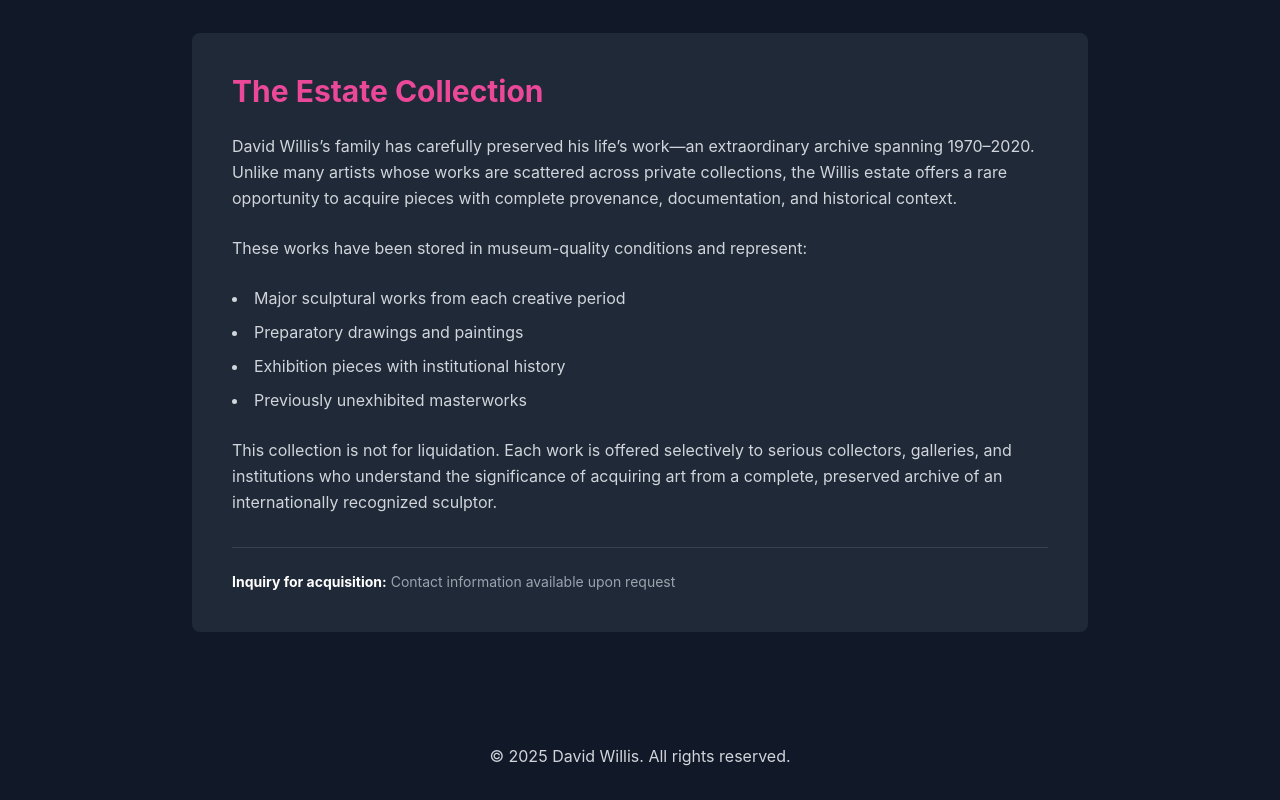
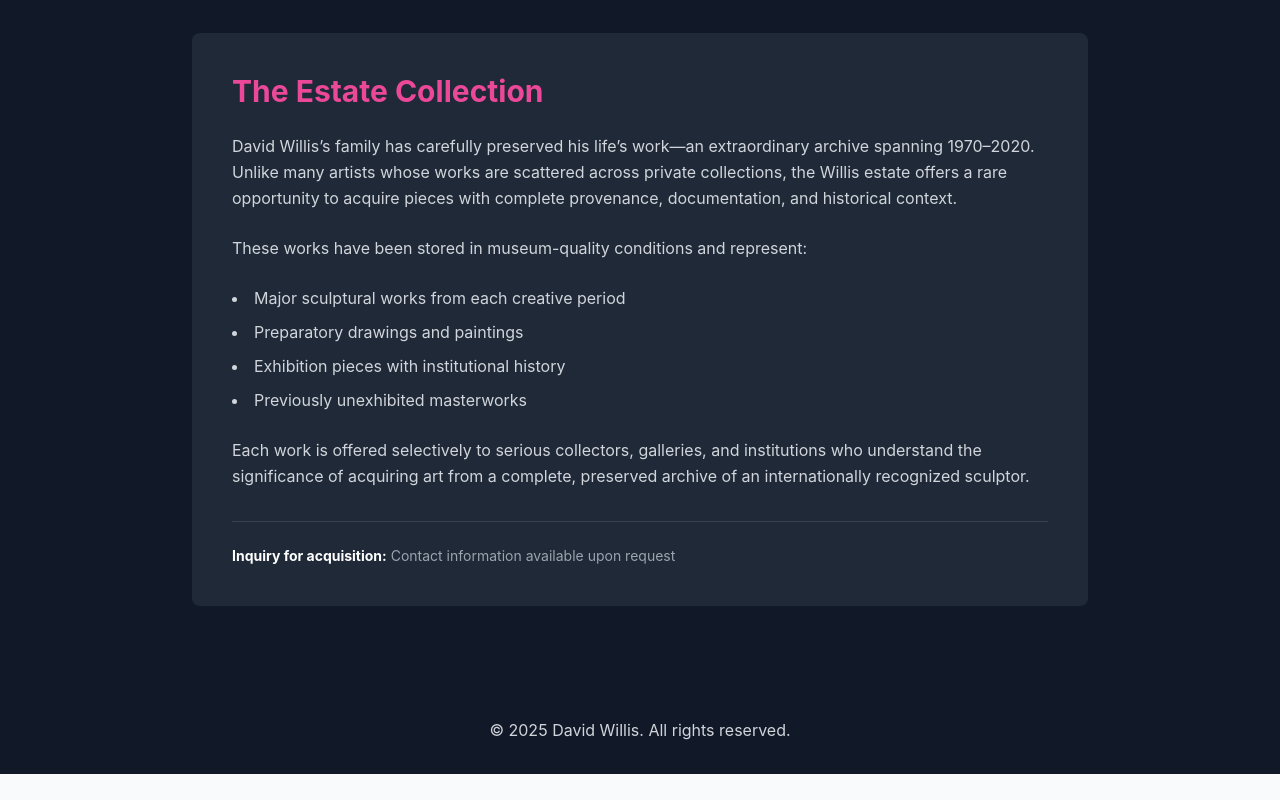
Before and after one commit to humboldtscabinet/davidwillisartist, a Next.js app: page / in a window 1280 px wide. Shown: the part 4955-5755 px from the top of the page. After the commit the page ends 5729 px from the top, so only its background shows below. Built offline with nearby package versions, Linux system fonts and the light colour scheme.

Commit message:
edit: remove liquidation statement from legacy section

```diff
--- a/components/LegacySection.tsx
+++ b/components/LegacySection.tsx
@@ -36,7 +36,7 @@ export default function LegacySection() {
             <li>Previously unexhibited masterworks</li>
           </ul>
           <p className="text-gray-300 leading-relaxed mb-8">
-            This collection is not for liquidation. Each work is offered selectively to serious collectors, galleries, and institutions who understand the significance of acquiring art from a complete, preserved archive of an internationally recognized sculptor.
+            Each work is offered selectively to serious collectors, galleries, and institutions who understand the significance of acquiring art from a complete, preserved archive of an internationally recognized sculptor.
           </p>
           <div className="border-t border-gray-700 pt-6">
             <p className="text-sm text-gray-400">
```
